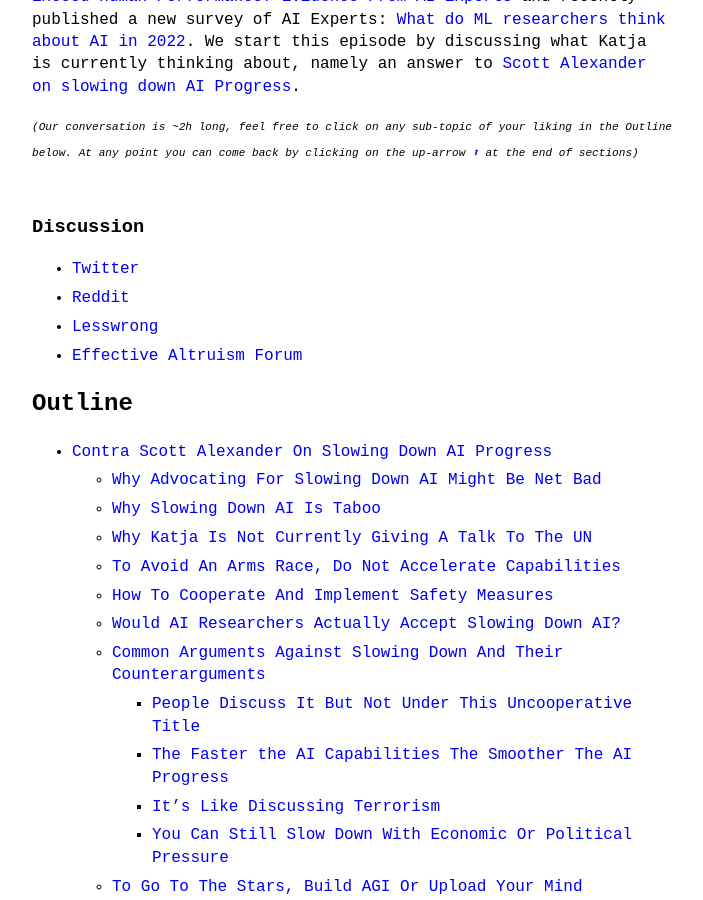
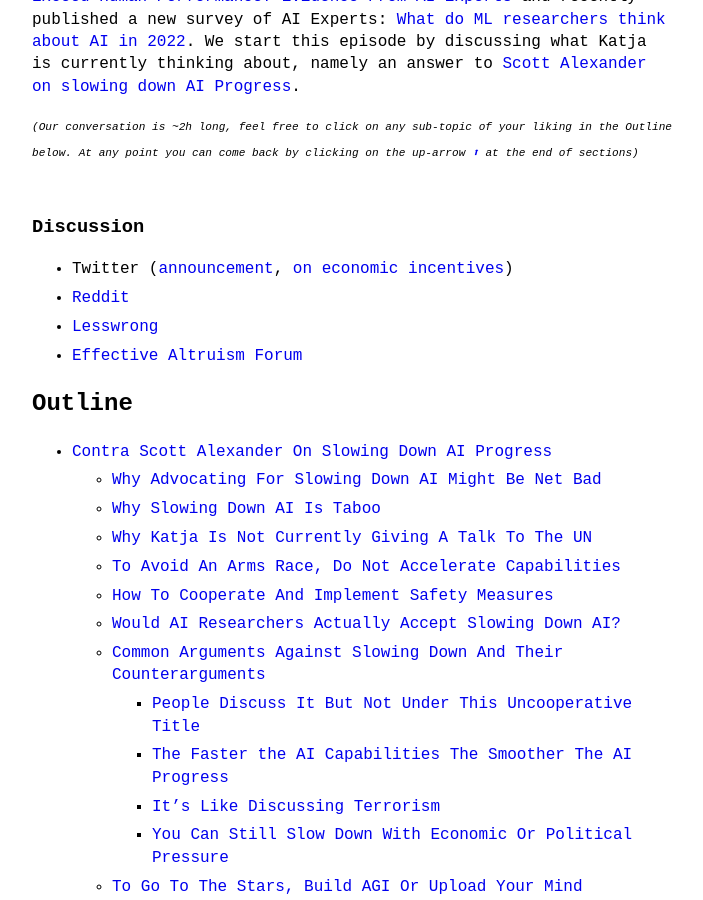
Before and after one commit to theinsideview/theinsideview.github.io, a Jekyll site: the page built from _posts/2022-09-16-katja.md, in a window 1280 px wide and 900 px high, scrolled down 930 px. Shown: the whole window, without its empty margins (288-991 px from the left). Built offline with Jekyll 4.4.1, drawn with Linux system fonts in a browser that asks for light colours.

Commit message:
Update 2022-09-16-katja.md

```diff
--- a/_posts/2022-09-16-katja.md
+++ b/_posts/2022-09-16-katja.md
@@ -17,7 +17,7 @@
 
 ### Discussion
 
-* [Twitter](https://twitter.com/MichaelTrazzi/status/1570797909465042945)
+* Twitter ([announcement](https://twitter.com/MichaelTrazzi/status/1570797909465042945), [on economic incentives](https://twitter.com/StefanFSchubert/status/1570839508329058304?s=20&t=XunXrS6g7SzFI837BzXZNQ))
 * [Reddit](https://www.reddit.com/r/slatestarcodex/comments/xfxs47/katja_grace_contra_scott_alexander_on_slowing/)
 * [Lesswrong](https://www.lesswrong.com/posts/CZKzr82AzCZZ7r7qN/katja-grace-on-slowing-down-ai-ai-expert-surveys-and)
 * [Effective Altruism Forum](https://forum.effectivealtruism.org/posts/2xrTTgvosGSsM85RZ/katja-grace-on-slowing-down-ai-ai-expert-surveys-and)
```
